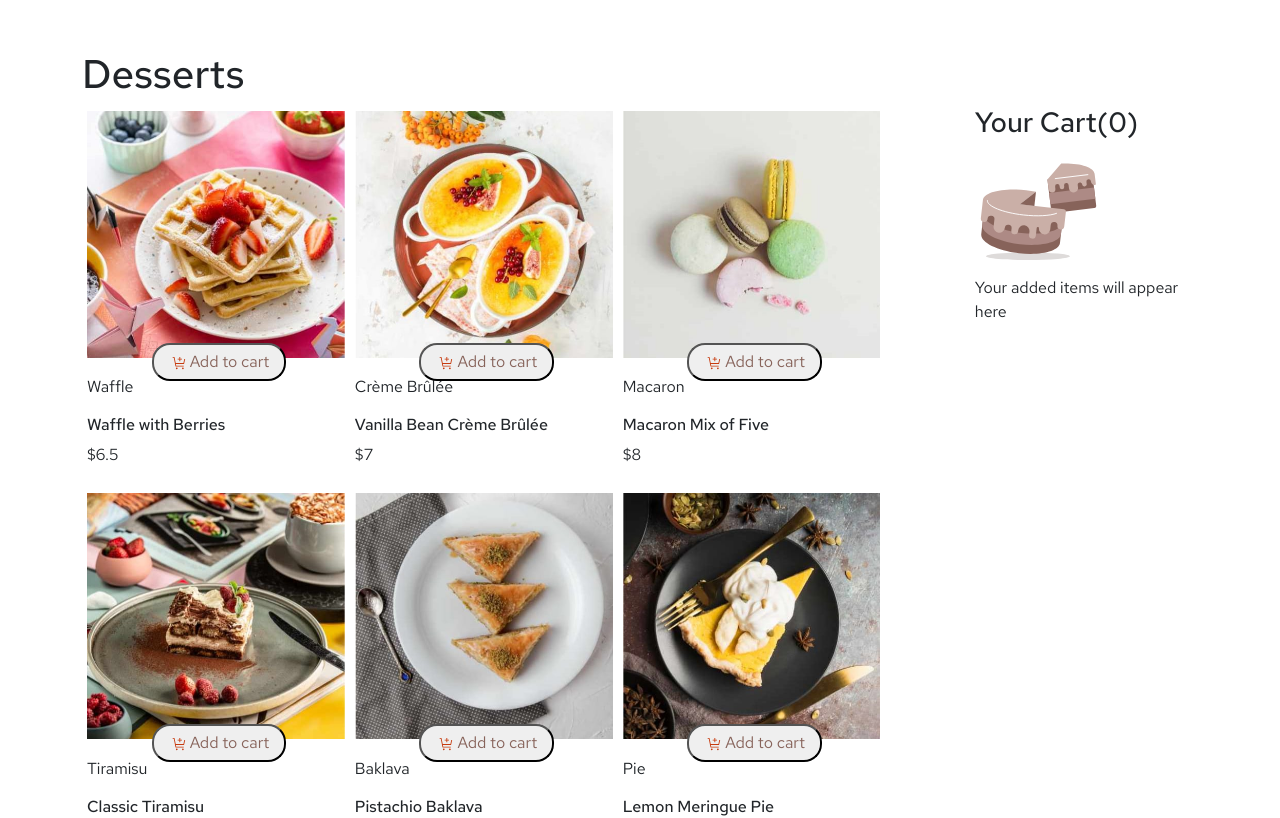
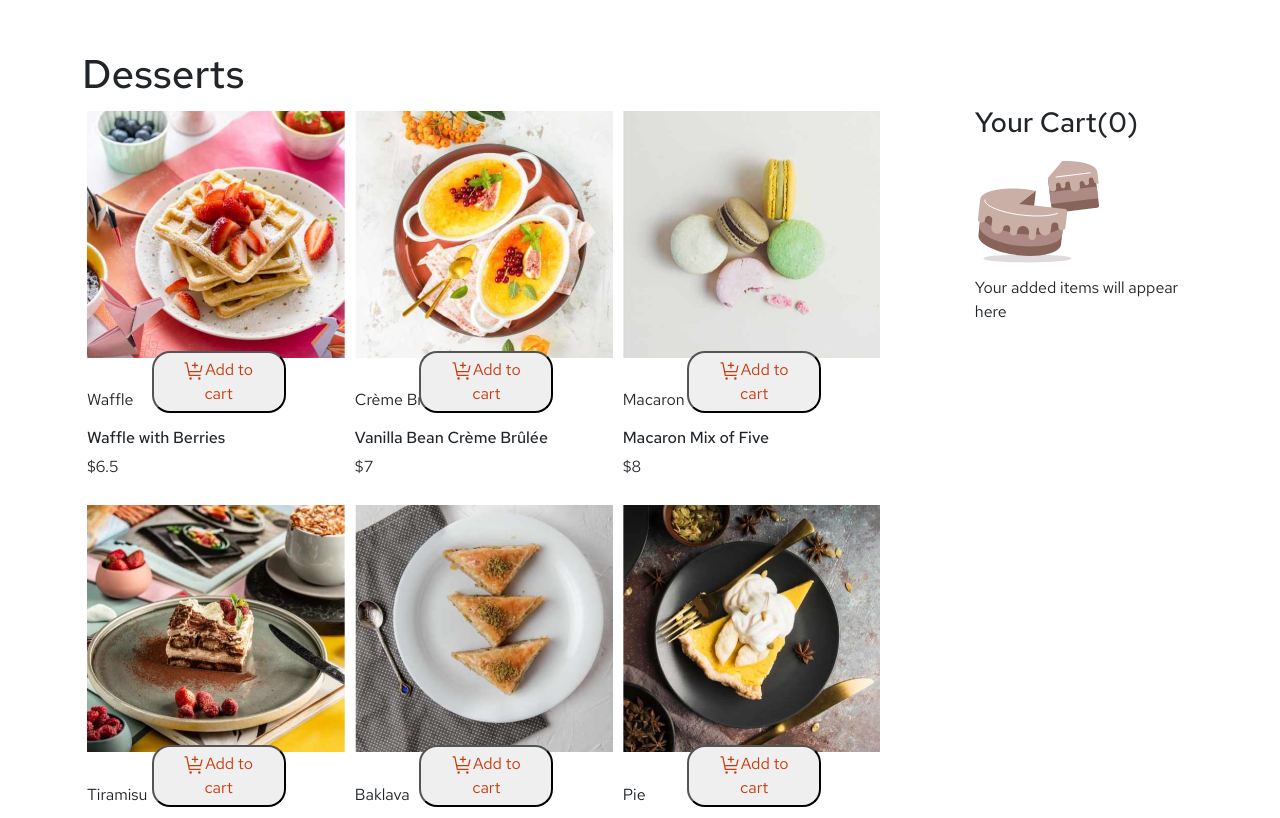
Before and after one commit to Chakri-T/product-list-with-cart, a React (Create React App) app: page / in a window 1280 px wide. Shown: the top 818 px of the page. Built offline with nearby package versions, Linux system fonts and the light colour scheme.

Commit message:
added styles

```diff
--- a/src/Item.js
+++ b/src/Item.js
@@ -27,6 +27,7 @@ const Item = () => {
       <button className="secondButton">
         <span onClick={() => handleDec(index)}>
           <svg
+            className="decSvg"
             xmlns="http://www.w3.org/2000/svg"
             width="10"
             height="2"
@@ -38,6 +39,7 @@ const Item = () => {
         </span>
         {btn[index]}
         <svg
+          className="incSvg"
           onClick={() => handleClick(index)}
           xmlns="http://www.w3.org/2000/svg"
           width="10"
--- a/src/styles/main.scss
+++ b/src/styles/main.scss
@@ -18,7 +18,7 @@ ul {
 img {
   width: 100%;
   height: 100%;
-  padding-bottom: 5%;
+  padding-bottom: 10%;
 }
 
 .card {
@@ -33,28 +33,47 @@ img {
   justify-content: center;
   // position: relative;
 }
-svg {
-  align-self: center;
-  padding: 3px;
-  color: blue;
-}
 .firstButton {
   position: absolute;
-  top: 65%;
+  top: 62%;
   left: 26%;
+  width: 50%;
   border-radius: 18px;
   padding: 5px 15px 5px;
-  color: hsl(12, 20%, 44%);
+  color: hsl(14, 86%, 42%);
   // transform: translate(-50%, -50%);
 }
 .secondButton {
   position: absolute;
-  top: 65%;
+  top: 62%;
   left: 26%;
+  width: 50%;
   border-radius: 18px;
   padding: 5px 15px 5px;
-  background-color: hsl(12, 20%, 44%);
+  background-color: hsl(14, 86%, 42%);
   color: white;
+}
+.decSvg {
+  width: 13px;
+  height: 13px;
+  float: left;
+  margin-top: 7px;
+  border: 0.5px solid white; /* Border color and width */
+  border-radius: 50%; /* Makes the border round */
+  overflow: visible;
+  box-sizing: border-box;
+  padding: 1px;
+}
+.incSvg {
+  width: 13px;
+  height: 13px;
+  float: right;
+  margin-top: 7px;
+  border: 0.5px solid white; /* Border color and width */
+  border-radius: 50%; /* Makes the border round */
+  overflow: visible;
+  box-sizing: border-box;
+  padding: 1px;
 }
 .item-details {
   padding-top: 5px;
```
